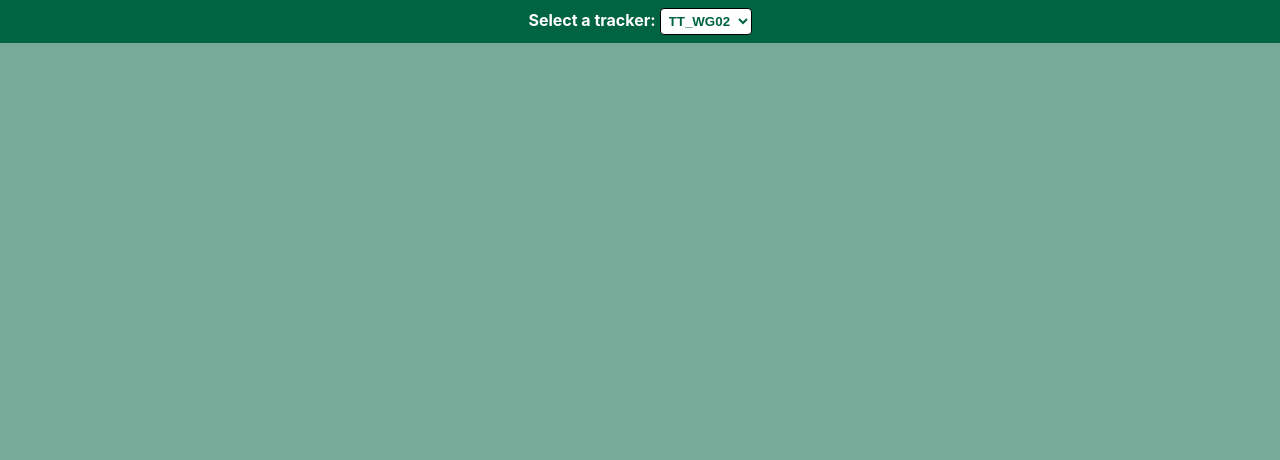
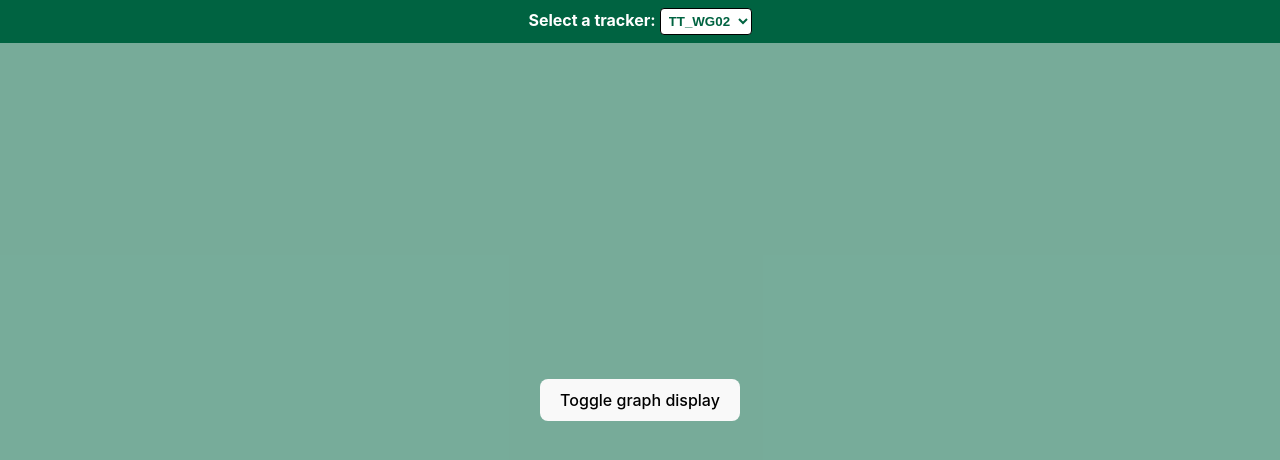
Before and after one commit to aRav3n/demo_app, a React (Vite) app: page / in a window 1280 px wide. Shown: the top 460 px of the page. Built offline with nearby package versions, Linux system fonts and the light colour scheme.

Commit message:
build: add button to toggle display of graphs

```diff
--- a/src/App.jsx
+++ b/src/App.jsx
@@ -5,6 +5,7 @@ import dummyData from "./dummyData";
 function App() {
   const trackerArray = JSON.parse(dummyData());
   const [selectedTracker, setSelectedTracker] = useState(trackerArray[0]);
+  const [dataPointsDisplayed, setDataPointsDisplayed] = useState(false);
 
   const handleTrackerChange = (e) => {
     for (let i = 0; i < trackerArray.length; i++) {
@@ -14,6 +15,11 @@ function App() {
         return;
       }
     }
+  };
+
+  const handleDataPointDisplayToggle = (e) => {
+    const newValue = !dataPointsDisplayed;
+    setDataPointsDisplayed(newValue);
   };
 
   return (
@@ -30,6 +36,9 @@ function App() {
           })}
         </select>
       </nav>
+      <main>
+        <div><button id="graphToggle" type="button" onClick={handleDataPointDisplayToggle}>Toggle graph display</button></div>
+      </main>
     </>
   );
 }
```
